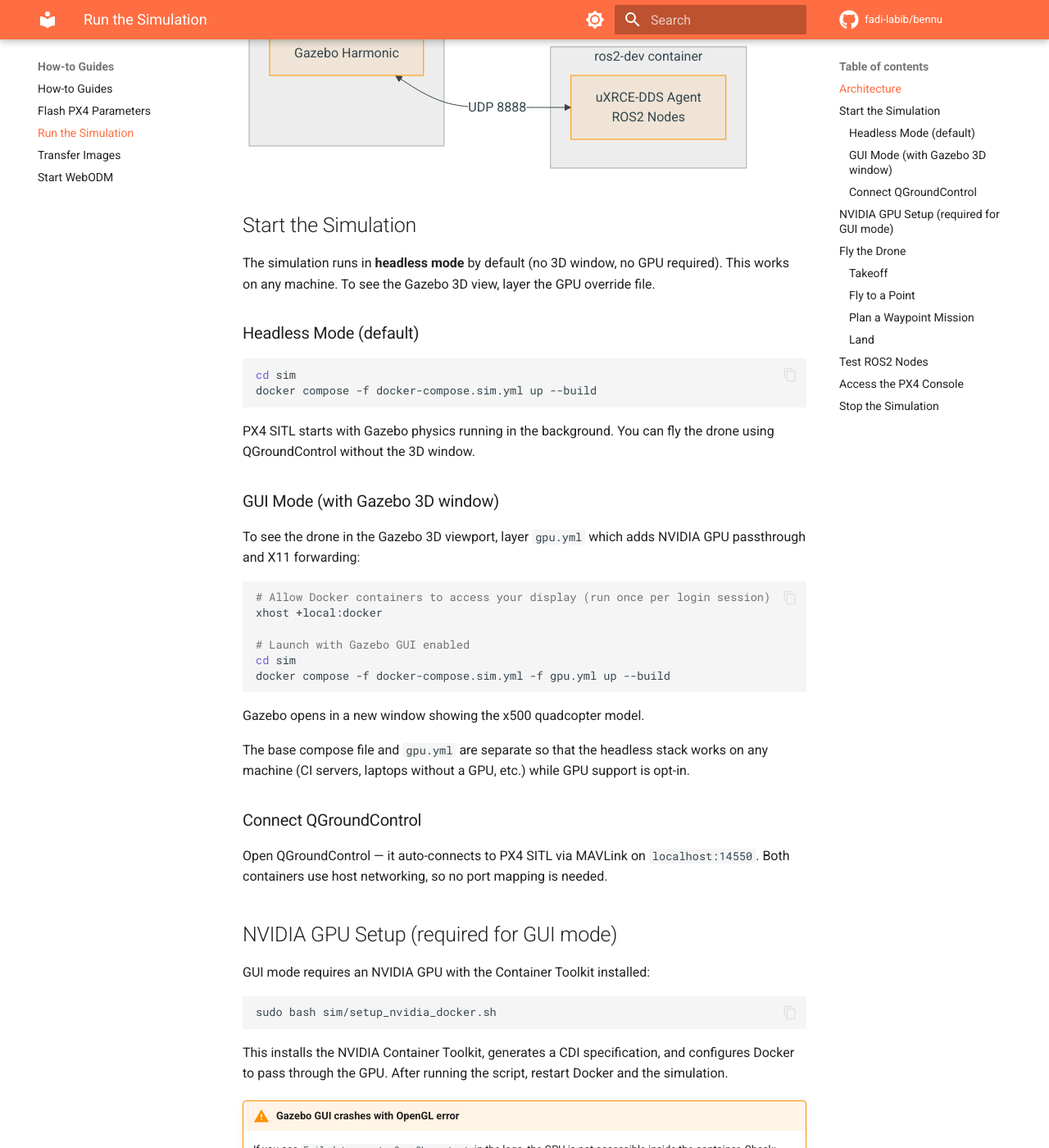
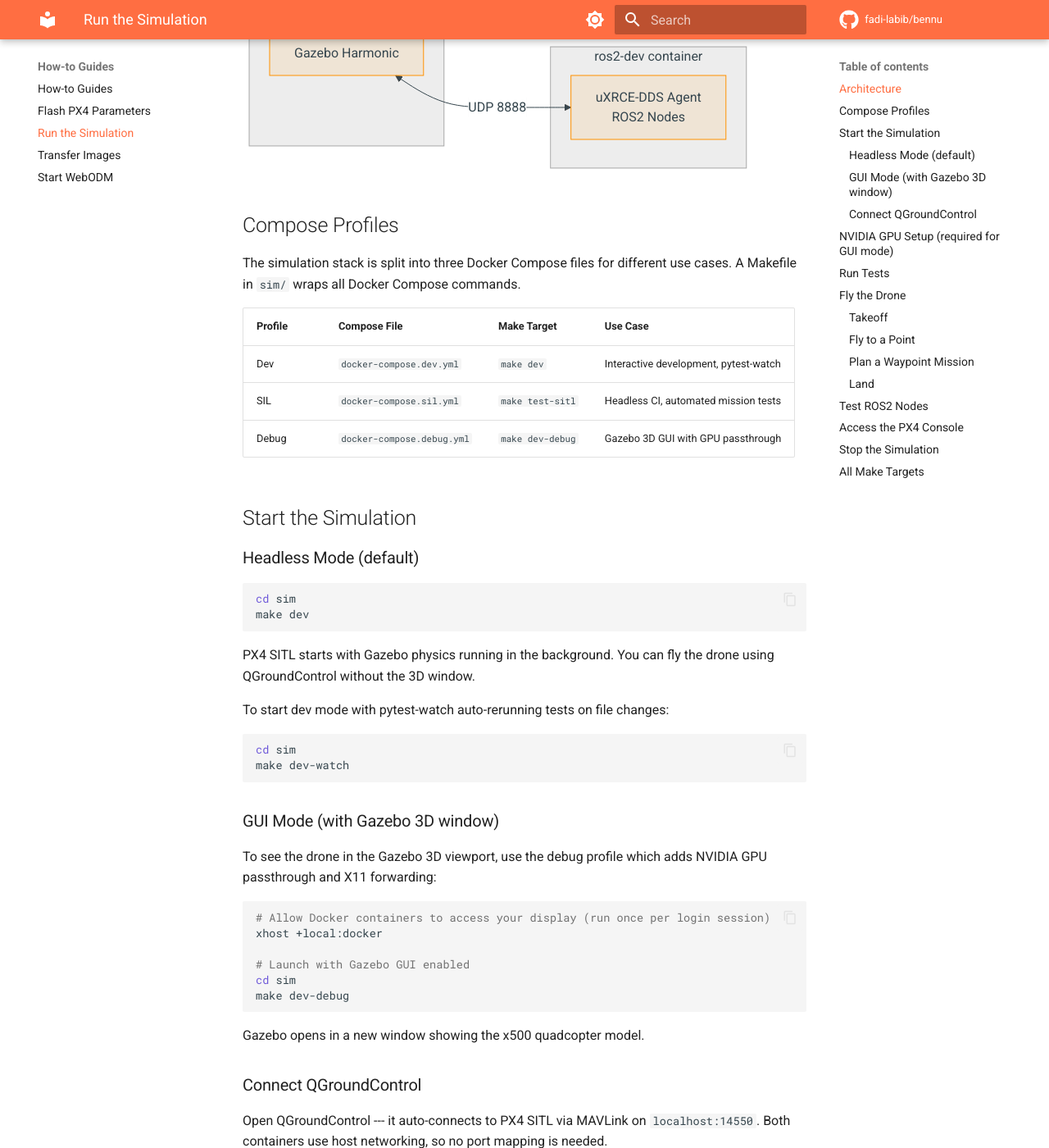
Before and after one commit to fadi-labib/bennu, an MkDocs documentation site: the page built from docs/how-to/run-simulation.md, in a window 1280 px wide and 1400 px high, scrolled down 716 px. Shown: the whole window at 82% size. Built offline with MkDocs 1.6.1 and Material for MkDocs 9.7.7, drawn with Linux system fonts in a browser that asks for light colours; comment, search, counter and statistics services are not loaded; some of the changed text lies outside the part shown.

Commit message:
feat(sim): split compose into dev/sil/debug profiles
Replace single docker-compose.sim.yml with three focused compose files:
- docker-compose.dev.yml: interactive development + pytest-watch
- docker-compose.sil.yml: headless CI with GHCR image fallback
- docker-compose.debug.yml: GUI mode with NVIDIA GPU passthrough

All profiles use host networking (proven simpler than bridge).
Absorbs gpu.yml into docker-compose.debug.yml.
Updates devcontainer, docs, and setup script references.

````diff
--- a/docs/how-to/run-simulation.md
+++ b/docs/how-to/run-simulation.md
@@ -30,26 +30,40 @@
     PX4 <-->|"UDP 8888"| XRCE
 ```
 
+## Compose Profiles
+
+The simulation stack is split into three Docker Compose files for different
+use cases. A Makefile in `sim/` wraps all Docker Compose commands.
+
+| Profile | Compose File | Make Target | Use Case |
+|---|---|---|---|
+| Dev | `docker-compose.dev.yml` | `make dev` | Interactive development, pytest-watch |
+| SIL | `docker-compose.sil.yml` | `make test-sitl` | Headless CI, automated mission tests |
+| Debug | `docker-compose.debug.yml` | `make dev-debug` | Gazebo 3D GUI with GPU passthrough |
+
 ## Start the Simulation
-
-The simulation runs in **headless mode** by default (no 3D window, no GPU
-required). This works on any machine. To see the Gazebo 3D view, layer the GPU
-override file.
 
 ### Headless Mode (default)
 
 ```bash
 cd sim
-docker compose -f docker-compose.sim.yml up --build
+make dev
 ```
 
 PX4 SITL starts with Gazebo physics running in the background. You can fly
 the drone using QGroundControl without the 3D window.
 
+To start dev mode with pytest-watch auto-rerunning tests on file changes:
+
+```bash
+cd sim
+make dev-watch
+```
+
 ### GUI Mode (with Gazebo 3D window)
 
-To see the drone in the Gazebo 3D viewport, layer `gpu.yml` which adds NVIDIA
-GPU passthrough and X11 forwarding:
+To see the drone in the Gazebo 3D viewport, use the debug profile which adds
+NVIDIA GPU passthrough and X11 forwarding:
 
 ```bash
 # Allow Docker containers to access your display (run once per login session)
@@ -57,18 +71,14 @@
 
 # Launch with Gazebo GUI enabled
 cd sim
-docker compose -f docker-compose.sim.yml -f gpu.yml up --build
+make dev-debug
 ```
 
 Gazebo opens in a new window showing the x500 quadcopter model.
 
-The base compose file and `gpu.yml` are separate so that the headless stack
-works on any machine (CI servers, laptops without a GPU, etc.) while GPU
-support is opt-in.
-
 ### Connect QGroundControl
 
-Open QGroundControl — it auto-connects to PX4 SITL via MAVLink on
+Open QGroundControl --- it auto-connects to PX4 SITL via MAVLink on
 `localhost:14550`. Both containers use host networking, so no port mapping is
 needed.
 
@@ -89,15 +99,30 @@
     If you see `Failed to create OpenGL context` in the logs, the GPU is not
     accessible inside the container. Check:
 
-    1. **X11 access** — run `xhost +local:docker` on the host
-    2. **NVIDIA drivers** — run `nvidia-smi` on the host to confirm drivers are loaded
-    3. **Container GPU access** — run `docker exec bennu-px4-sitl nvidia-smi` to verify the GPU is visible inside the container
-    4. **CDI spec** — run `nvidia-ctk cdi generate --output=/etc/cdi/nvidia.yaml` if the CDI spec is missing
+    1. **X11 access** --- run `xhost +local:docker` on the host
+    2. **NVIDIA drivers** --- run `nvidia-smi` on the host to confirm drivers are loaded
+    3. **Container GPU access** --- run `docker exec bennu-px4-sitl nvidia-smi` to verify the GPU is visible inside the container
+    4. **CDI spec** --- run `nvidia-ctk cdi generate --output=/etc/cdi/nvidia.yaml` if the CDI spec is missing
+
+## Run Tests
+
+```bash
+cd sim
+
+# Unit, contract, and integration tests (no PX4 needed)
+make test-unit
+
+# Full mission SIL test (headless, requires PX4 SITL)
+make test-sitl
+
+# Run all tests
+make test-all
+```
 
 ## Fly the Drone
 
 Once the simulation is running and QGroundControl shows a green **Ready to Fly**
-status bar, you can fly the simulated drone. No ROS2 nodes are needed for this —
+status bar, you can fly the simulated drone. No ROS2 nodes are needed for this ---
 QGroundControl talks directly to PX4 over MAVLink.
 
 ### Takeoff
@@ -123,8 +148,8 @@
 
 ### Land
 
-- **Land** — click the **Land** button to land at the current position.
-- **RTL** (Return to Launch) — click **RTL** to fly back to the takeoff point
+- **Land** --- click the **Land** button to land at the current position.
+- **RTL** (Return to Launch) --- click **RTL** to fly back to the takeoff point
   and land automatically. This is the same behavior as the real drone's failsafe.
 
 ## Test ROS2 Nodes
@@ -160,5 +185,21 @@
 
 ```bash
 cd sim
-docker compose -f docker-compose.sim.yml down
+make clean
 ```
+
+## All Make Targets
+
+Run `cd sim && make help` to see all available commands:
+
+```
+dev                  Start dev environment (headless PX4 + ros2-dev shell)
+dev-watch            Start dev + pytest-watch auto-rerun
+dev-debug            Start debug environment with Gazebo GUI (requires GPU + xhost)
+test-unit            Run unit + contract + integration tests (no PX4 needed)
+test-sitl            Run full mission SIL headless
+test-scenarios       Run scenario matrix
+test-all             Run unit + sitl tests
+clean                Stop all containers, remove volumes
+help                 Show available commands
+```
````
Also changed, not shown: docs/concepts/simulation-stack.md (+2 -2 lines), 7 other files.
